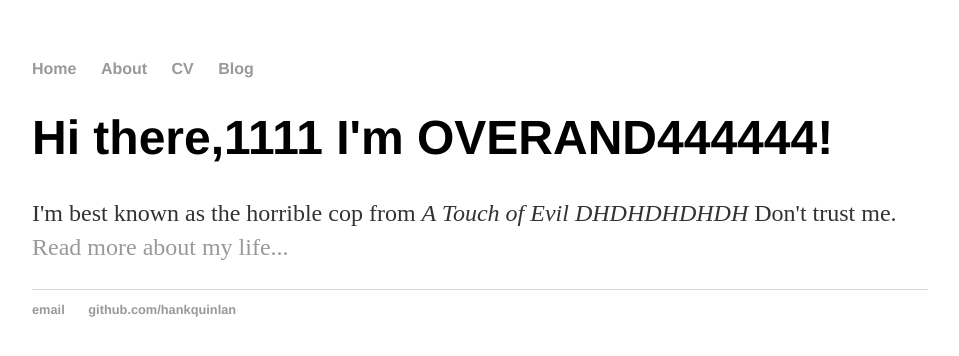
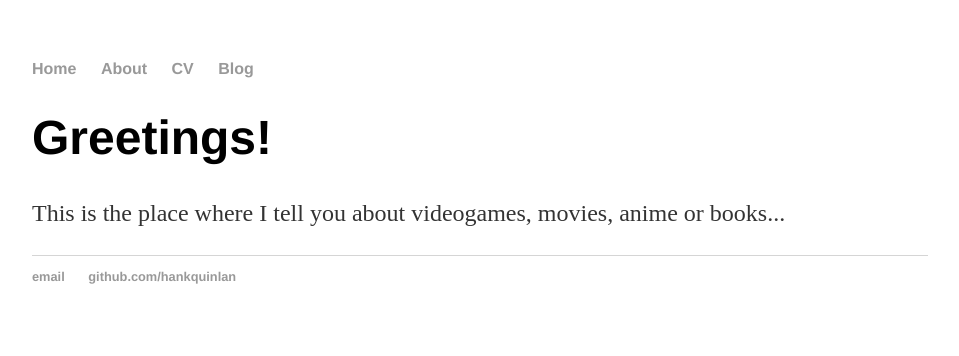
Before and after one commit to Ov4rand/ov4rand.github.io, a Jekyll site: the page built from index.html, in a window 1280 px wide. Shown: the top 356 px of the page, without its empty margins (160-1119 px from the left). Built offline with Jekyll 4.4.1, drawn with Linux system fonts in a browser that asks for light colours.

Commit message:
Update index.html

```diff
--- a/index.html
+++ b/index.html
@@ -1,8 +1,8 @@
 ---
 layout: default
-title: OverandOverand
+title: Overand's Blog
 ---
 		<div class="blurb">
-			<h1>Hi there,1111 I'm OVERAND444444!</h1>
-			<p>I'm best known as the horrible cop from <em>A Touch of Evil DHDHDHDHDH</em> Don't trust me. <a href="/about">Read more about my life...</a></p>
+			<h1>Greetings!</h1>
+			<p>This is the place where I tell you about videogames, movies, anime or books...</a></p>
 		</div><!-- /.blurb -->
```
